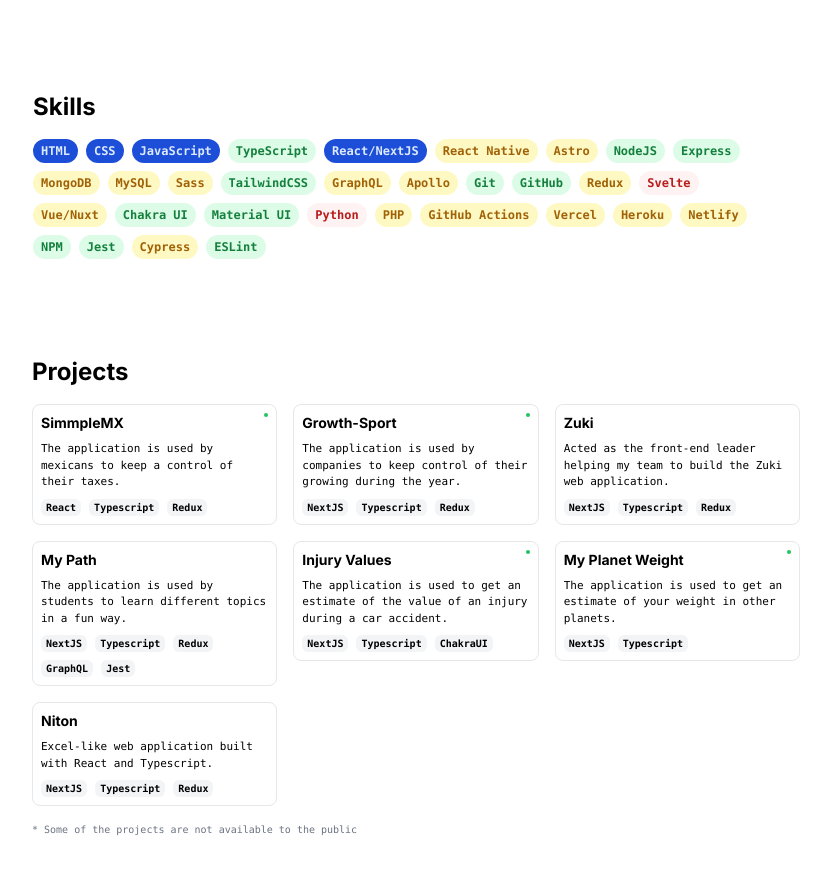
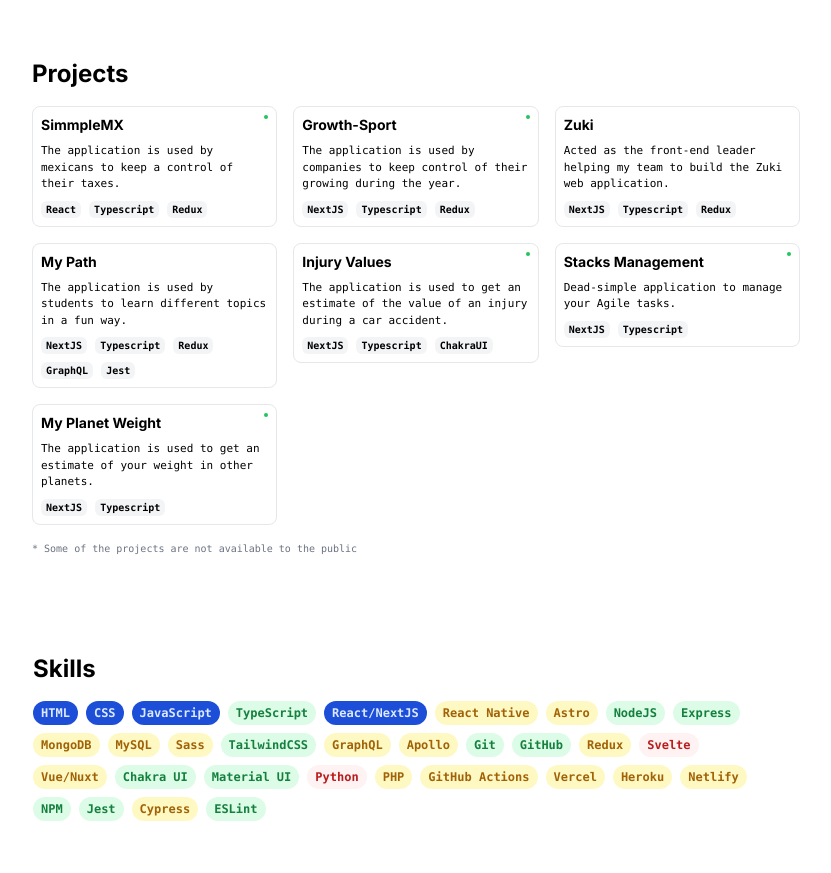
Before and after one commit to jesusmdy/resume, a Next.js app: page / in a window 1280 px wide. Shown: the part 860-1733 px from the top of the page, without its empty margins (224-1055 px from the left). Built offline with nearby package versions, Linux system fonts and the light colour scheme.

Commit message:
feat: add stacks project
feat: reorder sections

```diff
--- a/app/components/Projects.tsx
+++ b/app/components/Projects.tsx
@@ -37,19 +37,19 @@
     tags: ['NextJS', 'Typescript', 'ChakraUI',]
   },
   {
+    id: 'stacksproject',
+    name: 'Stacks Management',
+    description: 'Dead-simple application to manage your Agile tasks.',
+    link: 'https://stacksproject.netlify.app/',
+    tags: ['NextJS', 'Typescript',]
+  },
+  {
     id: 'myplanetweight',
     name: 'My Planet Weight',
     description: 'The application is used to get an estimate of your weight in other planets.',
     link: 'https://planetcalculator.netlify.app/',
     tags: ['NextJS', 'Typescript',]
   },
-  {
-    id: 'Niton',
-    name: 'Niton',
-    description: 'Excel-like web application built with React and Typescript.',
-    link: null,
-    tags: ['NextJS', 'Typescript', 'Redux',]
-  }
 ];
 
 const Project: FC<{ project: typeof projectList[0] }> = ({ project }) => {
--- a/app/page.tsx
+++ b/app/page.tsx
@@ -11,8 +11,8 @@
       <Header />
       <About />
       <Experience />
+      <Projects />
       <Skills />
-      <Projects />
     </div>
   );
 };
```
